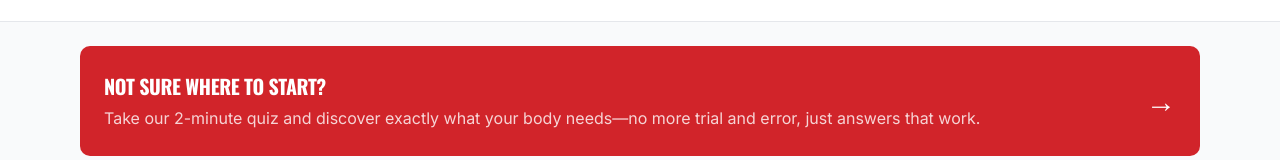
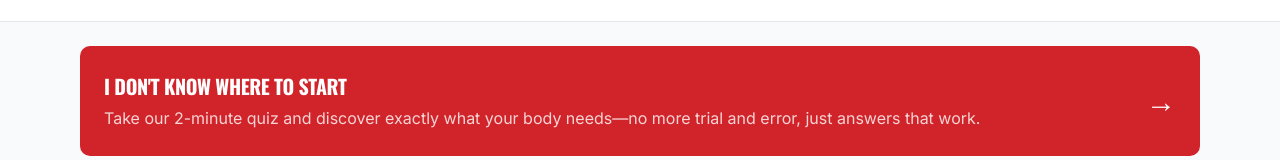
Before and after one commit to rajbrades/patient_journey, a Next.js app: page / in a window 1280 px wide. Shown: the part 252-412 px from the top of the page. Built offline with nearby package versions, Linux system fonts and the light colour scheme; no server answers; the database is empty.

Commit message:
chore: change CTA text to I DONT KNOW WHERE TO START

```diff
--- a/src/app/page.tsx
+++ b/src/app/page.tsx
@@ -36,7 +36,7 @@ export default function Home() {
         >
           <div className="flex items-center justify-between">
             <div>
-              <h2 className="text-[20px] max-sm:text-[12px] font-heading uppercase font-bold text-white">Not sure where to start?</h2>
+              <h2 className="text-[20px] max-sm:text-[12px] font-heading uppercase font-bold text-white">I DON'T KNOW WHERE TO START</h2>
               <p
                 className="mt-1 text-white/80"
                 style={{ fontFamily: "var(--font-inter)" }}
```
